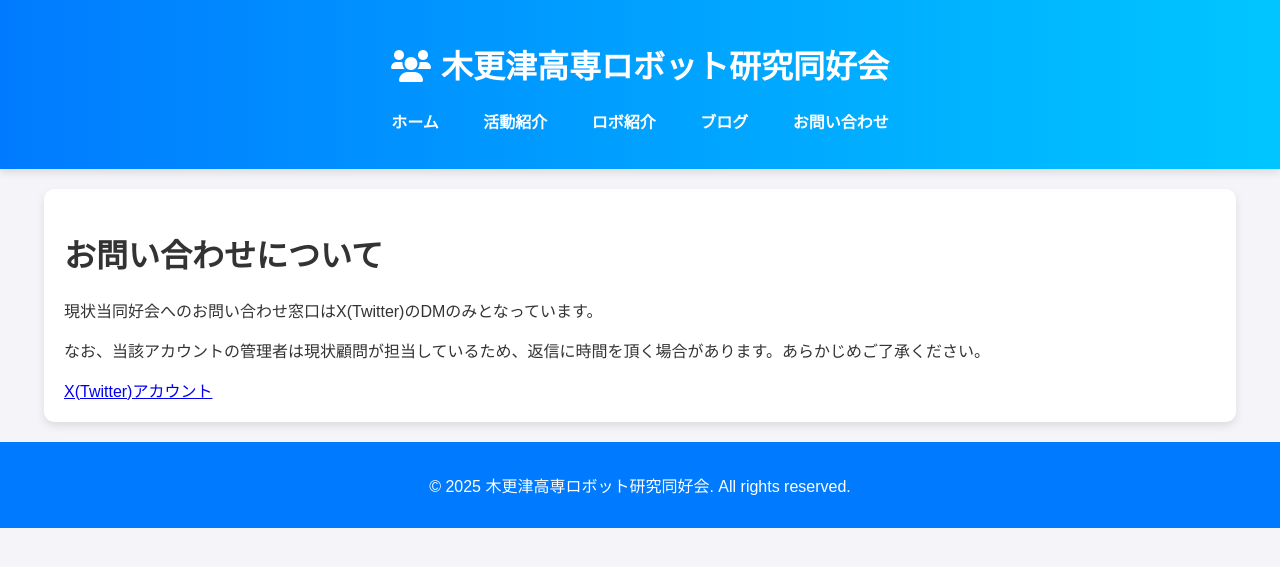
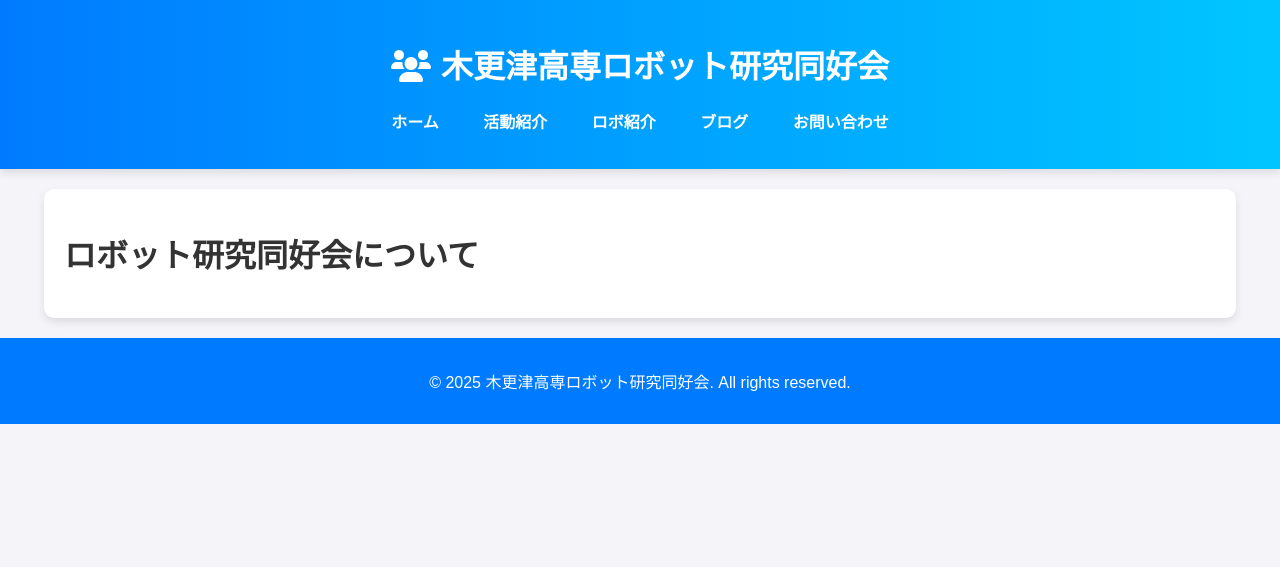
Before and after one commit to nitkcrbkn/nitkcrbkn.github.io, a Jekyll site: the page built from about.html, in a window 1280 px wide. Shown: the top 567 px of the page. Built offline with Jekyll 4.4.1, drawn with Linux system fonts in a browser that asks for light colours.

Commit message:
一旦修正

```diff
--- a/about.html
+++ b/about.html
@@ -3,7 +3,4 @@ layout: default
 title: お問い合せ
 ---
 
-<h1>お問い合わせについて</h1>
-<p>現状当同好会へのお問い合わせ窓口はX(Twitter)のDMのみとなっています。</p>
-<p>なお、当該アカウントの管理者は現状顧問が担当しているため、返信に時間を頂く場合があります。あらかじめご了承ください。</p>
-<a class="go-x" href="https://x.com/FJK_tdn">X(Twitter)アカウント</a>
+<h1>ロボット研究同好会について</h1>
--- a/robot.html
+++ b/robot.html
@@ -2,7 +2,7 @@
 layout: default
 title: 記事一覧
 ---
-<p>2024年以前のロボットについては随時更新予定です。</p>
+<p>2024年以前のロボットについても将来的には掲載したいと考えています。</p>
 {% assign robots_by_year = site.robots | group_by: "year"%}
 {% for year_group in robots_by_year %}
 <h2 class="year-text">{{ year_group.name }}年</h2>
```
